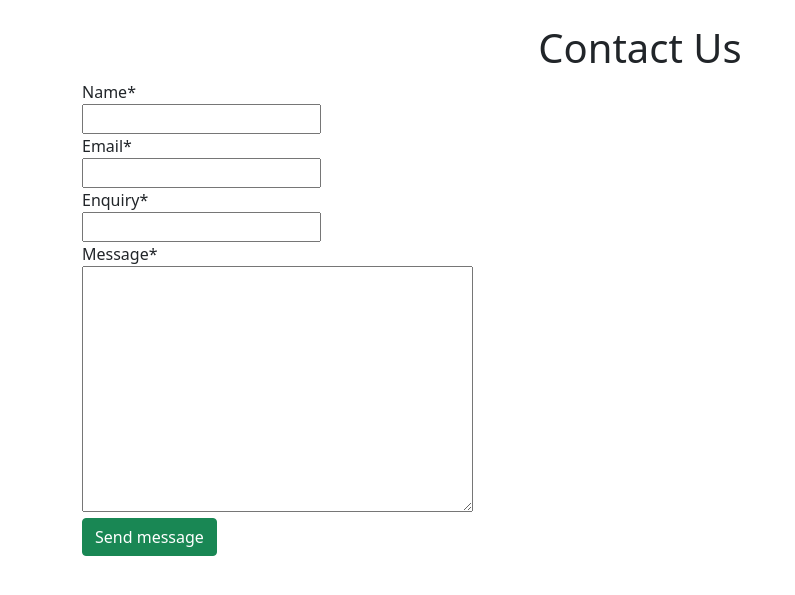
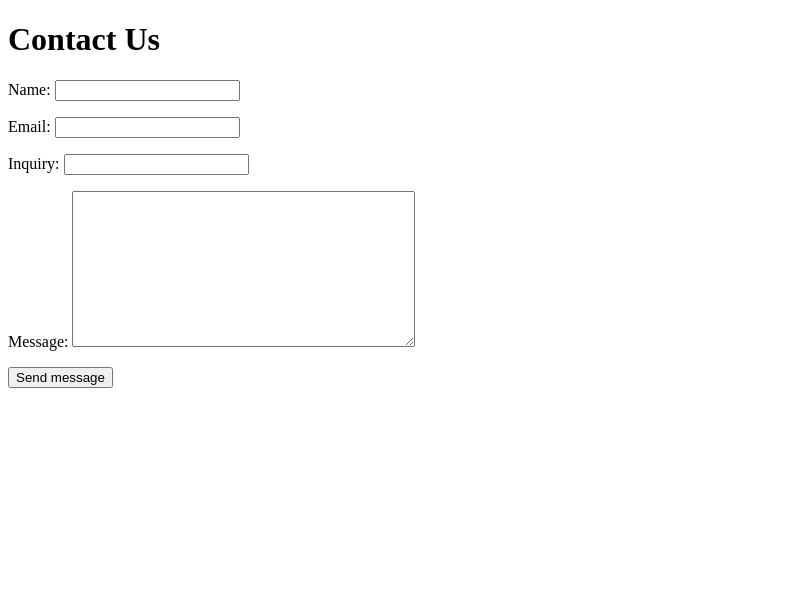
Before and after one commit to sitepoint-editors/Email-Django-app, a Django app: page / in a window 1280 px wide. Shown: the top 595 px of the page, without its empty margins (0-795 px from the left). Run offline with Django 3.2, Linux system fonts and the light colour scheme; some libraries are stand-ins or nearby versions.

Commit message:
Modified templates and contact views

```diff
--- a/EmailProject/EmailProject/settings.py
+++ b/EmailProject/EmailProject/settings.py
@@ -41,9 +41,6 @@ INSTALLED_APPS = [
     'django.contrib.sessions',
     'django.contrib.messages',
     'django.contrib.staticfiles',
-
-    # Third party
-    'crispy_forms',
 
     # Custom
     'contact',
@@ -135,11 +132,10 @@ STATIC_URL = '/static/'
 DEFAULT_AUTO_FIELD = 'django.db.models.BigAutoField'
 
 EMAIL_BACKEND = 'django.core.mail.backends.smtp.EmailBackend'
-EMAIL_HOST = "smtp.gmail.com"
+EMAIL_HOST = env('EMAIL_HOST')
 EMAIL_PORT = 587
 EMAIL_USE_TLS = True
 EMAIL_HOST_USER = env('EMAIL_HOST_USER')
-# past the key or password app here
 EMAIL_HOST_PASSWORD = env('EMAIL_HOST_PASSWORD')
 
 # To email: contact form
--- a/EmailProject/contact/forms.py
+++ b/EmailProject/contact/forms.py
@@ -7,7 +7,7 @@ class ContactForm(forms.Form):
 
     name = forms.CharField(max_length=120)
     email = forms.EmailField()
-    enquiry = forms.CharField(max_length=70)
+    inquiry = forms.CharField(max_length=70)
     message = forms.CharField(widget=forms.Textarea)
 
     def get_info(self):
@@ -20,7 +20,7 @@ class ContactForm(forms.Form):
 
         name = cl_data.get('name').strip()
         from_email = cl_data.get('email')
-        subject = cl_data.get('enquiry')
+        subject = cl_data.get('inquiry')
 
         msg = f'{name} with email {from_email} said:'
         msg += f'\n"{subject}"\n\n'
--- a/EmailProject/contact/templates/contact/base.html
+++ b/EmailProject/contact/templates/contact/base.html
@@ -1,35 +1,14 @@
 <!DOCTYPE html>
 <html lang="en">
-<head>
+  <head>
     <meta charset="UTF-8" />
     <meta http-equiv="X-UA-Compatible" content="IE=edge" />
     <meta name="viewport" content="width=device-width, initial-scale=1.0" />
-    <title>Django Photo Sharing app</title>
-    <link
-            href="https://cdn.jsdelivr.net/npm/bootstrap@5.0.0/dist/css/bootstrap.min.css"
-            rel="stylesheet"
-            integrity="sha384-wEmeIV1mKuiNpC+IOBjI7aAzPcEZeedi5yW5f2yOq55WWLwNGmvvx4Um1vskeMj0"
-            crossorigin="anonymous"
-    />
-
-    <link
-            rel="stylesheet"
-            href="https://cdnjs.cloudflare.com/ajax/libs/font-awesome/5.15.3/css/all.min.css"
-            integrity="sha512-iBBXm8fW90+nuLcSKlbmrPcLa0OT92xO1BIsZ+ywDWZCvqsWgccV3gFoRBv0z+8dLJgyAHIhR35VZc2oM/gI1w=="
-            crossorigin="anonymous"
-    />
-</head>
-<body>
-<div class="container mt-4">
+    <title>Django Email Send</title>
+  </head>
+  <body>
     {% block body %}
 
     {% endblock %}
-</div>
-
-<script
-        src="https://cdn.jsdelivr.net/npm/bootstrap@5.0.0/dist/js/bootstrap.bundle.min.js"
-        integrity="sha384-p34f1UUtsS3wqzfto5wAAmdvj+osOnFyQFpp4Ua3gs/ZVWx6oOypYoCJhGGScy+8"
-        crossorigin="anonymous"
-></script>
-</body>
+  </body>
 </html>
--- a/EmailProject/contact/templates/contact/contact.html
+++ b/EmailProject/contact/templates/contact/contact.html
@@ -1,16 +1,10 @@
 {% extends 'contact/base.html' %}
 
-{% load crispy_forms_tags %}
-
 {% block body %}
-    <div class="mx-auto">
-        <h1 class="mt-3 text-center">Contact Us</h1>
-    </div>
-    <div class="form-group">
-        <form action="" method="post">
-            {% csrf_token %}
-            {{ form|crispy }}
-            <button type="submit" class="btn btn-success mb-3">Send message</button>
-        </form>
-    </div>
+    <h1>Contact Us</h1>
+    <form action="" method="post">
+        {% csrf_token %}
+        {{ form.as_p }}
+        <button type="submit">Send message</button>
+    </form>
 {% endblock %}
--- a/EmailProject/contact/templates/contact/success.html
+++ b/EmailProject/contact/templates/contact/success.html
@@ -1,5 +1,6 @@
 {% extends 'contact/base.html' %}
 
 {% block body %}
-<h1 class="">SENT</h1>
+    <h1>We sent your message</h1>
+    <p>You can send another in the <a href="{% url 'contact:contact' %}">contact page</a></p>
 {% endblock %}
--- a/EmailProject/contact/urls.py
+++ b/EmailProject/contact/urls.py
@@ -2,6 +2,7 @@ from django.urls import path
 from .views import ContactView, ContactSuccessView
 
 app_name = 'contact'
+
 urlpatterns = [
     path('', ContactView.as_view(), name="contact"),
     path('success/', ContactSuccessView.as_view(), name="success"),
--- a/EmailProject/contact/views.py
+++ b/EmailProject/contact/views.py
@@ -1,12 +1,13 @@
 from django.views.generic import FormView, TemplateView
 from .forms import ContactForm
+from django.urls import reverse_lazy
 # Create your views here.
 
 
 class ContactView(FormView):
     template_name = 'contact/contact.html'
     form_class = ContactForm
-    success_url = 'contact:success'
+    success_url = reverse_lazy('contact:success')
 
     def form_valid(self, form):
         # Calls the custom send method
```
